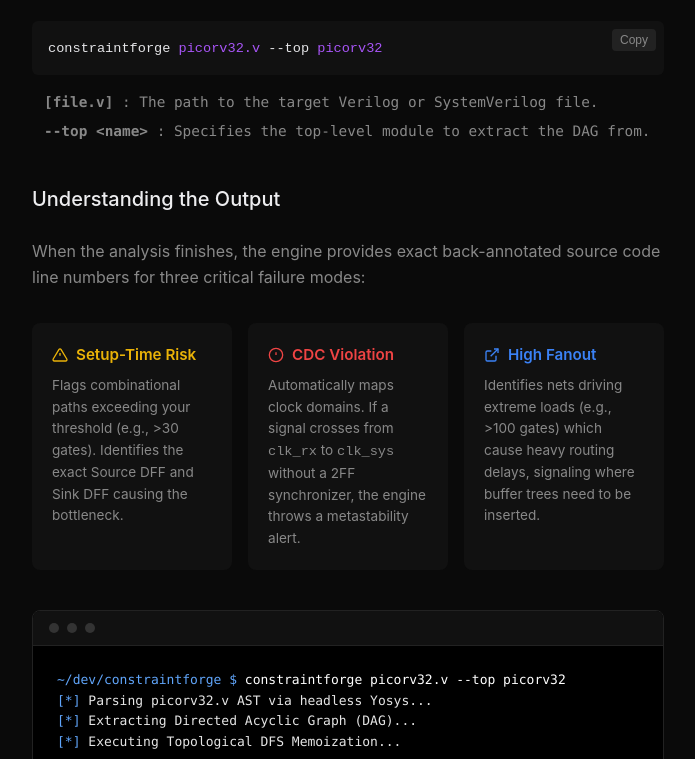
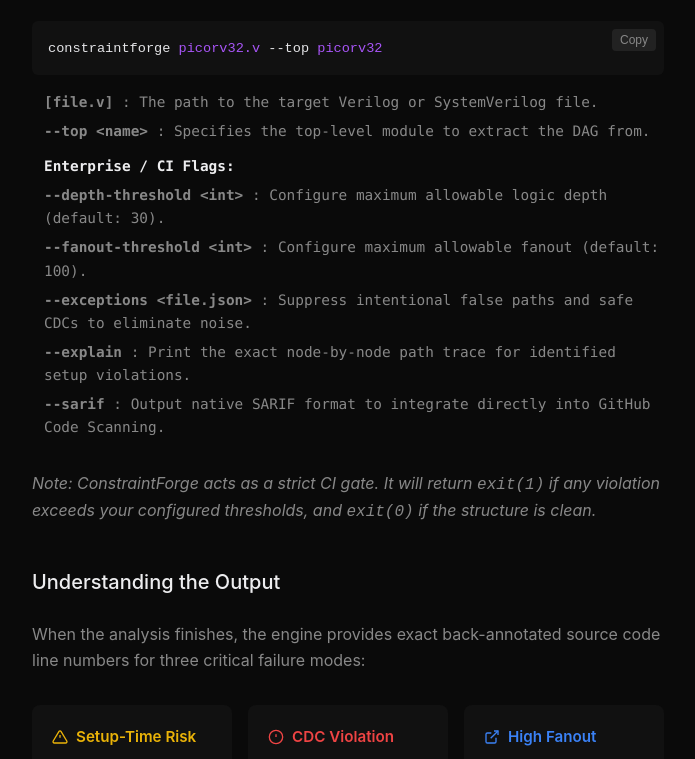
Before and after one commit to devtyagi3909/constraintforge, a plain HTML site: page docs/cli.html in a window 1280 px wide. Shown: the part 2041-2800 px from the top of the page, without its empty margins (292-987 px from the left). Drawn offline with Linux system fonts and the light colour scheme.

Commit message:
docs: purge STA terminology from cli.html, document new CI flags, and soften benchmark claims in README

```diff
--- a/docs/cli.html
+++ b/docs/cli.html
@@ -536,7 +536,7 @@
         <main class="main-content">
             <section>
                 <h1 id="getting-started">Getting Started</h1>
-                <p>Welcome to ConstraintForge, the next-generation static timing and structural analysis engine. ConstraintForge operates purely on structural logic depth via an in-memory Abstract Syntax Tree (AST). It bypasses physical placement and routing overhead to give you setup-time and CDC alerts in milliseconds.</p>
+                <p>Welcome to ConstraintForge, the next-generation pre-synthesis structural linter and diagnostic engine. ConstraintForge operates purely on structural logic depth via an in-memory Abstract Syntax Tree (AST). It bypasses physical placement and routing overhead to give you setup-time and CDC alerts in milliseconds.</p>
             </section>
 
             <section>
@@ -618,7 +618,14 @@
                 <ul class="cmd-args">
                     <li><strong>[file.v]</strong> : The path to the target Verilog or SystemVerilog file.</li>
                     <li><strong>--top &lt;name&gt;</strong> : Specifies the top-level module to extract the DAG from.</li>
+                    <li style="margin-top: 12px; color: var(--text-primary);"><strong>Enterprise / CI Flags:</strong></li>
+                    <li><strong>--depth-threshold &lt;int&gt;</strong> : Configure maximum allowable logic depth (default: 30).</li>
+                    <li><strong>--fanout-threshold &lt;int&gt;</strong> : Configure maximum allowable fanout (default: 100).</li>
+                    <li><strong>--exceptions &lt;file.json&gt;</strong> : Suppress intentional false paths and safe CDCs to eliminate noise.</li>
+                    <li><strong>--explain</strong> : Print the exact node-by-node path trace for identified setup violations.</li>
+                    <li><strong>--sarif</strong> : Output native SARIF format to integrate directly into GitHub Code Scanning.</li>
                 </ul>
+                <p><em>Note: ConstraintForge acts as a strict CI gate. It will return <code>exit(1)</code> if any violation exceeds your configured thresholds, and <code>exit(0)</code> if the structure is clean.</em></p>
 
                 <h3 style="margin-top:40px; font-size:1.25rem; color: var(--text-primary); border-bottom: 1px solid var(--border-subtle); padding-bottom: 8px;">Understanding the Output</h3>
                 <p>When the analysis finishes, the engine provides exact back-annotated source code line numbers for three critical failure modes:</p>
```
Also changed, not shown: 1 other file.
